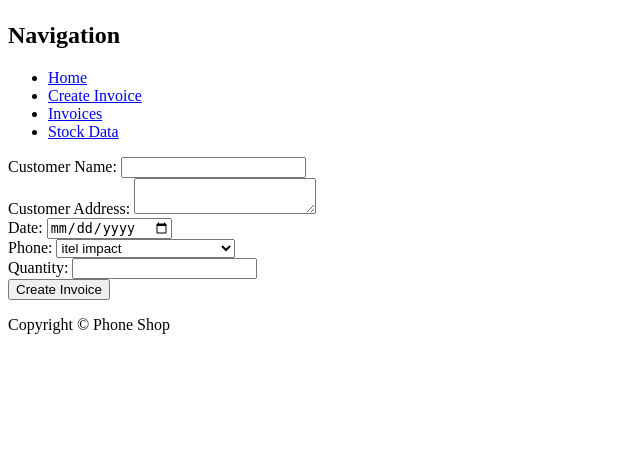
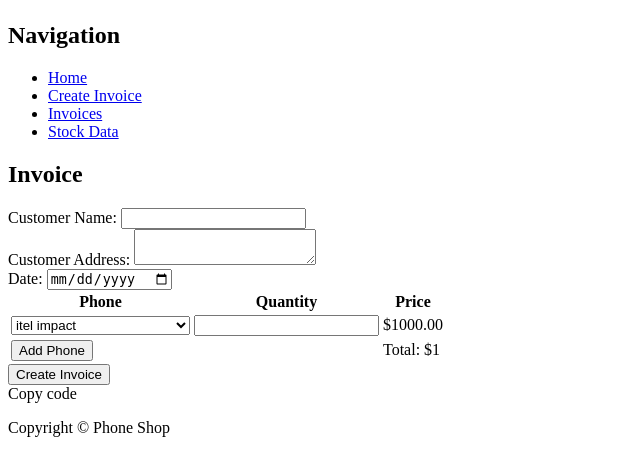
Before and after one commit to Babs-tunde/Smart-Shop, a Django app: template Smartshop/phonestore/templates/create_invoice.html in a window 1280 px wide. Shown: the part 58-534 px from the top of the page, without its empty margins (0-640 px from the left). Run offline with Django 3.2, Linux system fonts and the light colour scheme; data comes from the database, SQL or seed files in the repository; both versions use the stored data as it was after the commit; the template is opened without the code that fills it: values that come from a table or form of the project are taken from there, most other values are stand-ins (such as "Sample title", 1, 10 or a date in 2020).

Commit message:
Multiple sales
Sales

```diff
--- a/Smartshop/phonestore/templates/create_invoice.html
+++ b/Smartshop/phonestore/templates/create_invoice.html
@@ -3,7 +3,7 @@
 
 {% block content %}
 <div>
-<form method="post">
+<!-- <form method="post">
     {% csrf_token %}
     <label for="customer_name">Customer Name:</label>
     <input type="text" id="customer_name" name="customer_name">
@@ -25,6 +25,76 @@
     <input type="number" id="quantity" name="quantity">
     <br>
     <input type="submit" value="Create Invoice">
-  </form>
+  </form> -->
+
+  <!-- create_invoice.html -->
+<form method="post">
+  {% csrf_token %}
+  <h2>Invoice</h2>
+  <label for="customer_name">Customer Name:</label>
+  <input type="text" id="customer_name" name="customer_name">
+  <br>
+  <label for="customer_address">Customer Address:</label>
+  <textarea id="customer_address" name="customer_address"></textarea>
+  <br>
+  <label for="date">Date:</label>
+  <input type="date" id="date" name="date">
+  <br>
+  <table id="phone-table">
+    <tr>
+      <th>Phone</th>
+      <th>Quantity</th>
+      <th>Price</th>
+    </tr>
+    <tr>
+      <td>
+        <select name="phone">
+          {% for phone in phones %}
+            <option value="{{ phone.id }}">{{ phone.name }}</option>
+          {% endfor %}
+        </select>
+      </td>
+      <td><input type="number" name="quantity"></td>
+      <td>${{ phone.price }}</td>
+    </tr>
+    <tr>
+      <td colspan="2"><button type="button" onclick="addPhone()">Add Phone</button></td>
+      <td>Total: ${{ total_amount }}</td>
+    </tr>
+  </table>
+  <input type="submit" value="Create Invoice">
+</form>
 </div>
+
+
+Copy code
+<script>
+  function addPhone() {
+    var table = document.getElementById("phone-table");
+    var row = table.insertRow();
+    var cell1 = row.insertCell(0);
+    var cell2 = row.insertCell(1);
+    var cell3 = row.insertCell(2);
+    var select = document.createElement("select");
+    select.name = "phone";
+
+    {% for phone in phones %}
+    var option = document.createElement("option");
+    option.value = "{{ phone.id }}";
+    option.text = "{{ phone.name }}";
+    select.appendChild(option);
+    {% endfor %}
+
+    var quantity = document.createElement("input");
+    quantity.type = "number";
+    quantity.name = "quantity";
+
+    var price = document.createElement("span");
+    price.innerHTML = "{{ phone.price }}";
+
+    cell1.appendChild(select);
+    cell2.appendChild(quantity);
+    cell3.appendChild(price);
+  }
+</script>
   {% endblock %}
```
Also changed, not shown: Smartshop/phonestore/views.py (+28 -9 lines), Smartshop/db.sqlite3.
